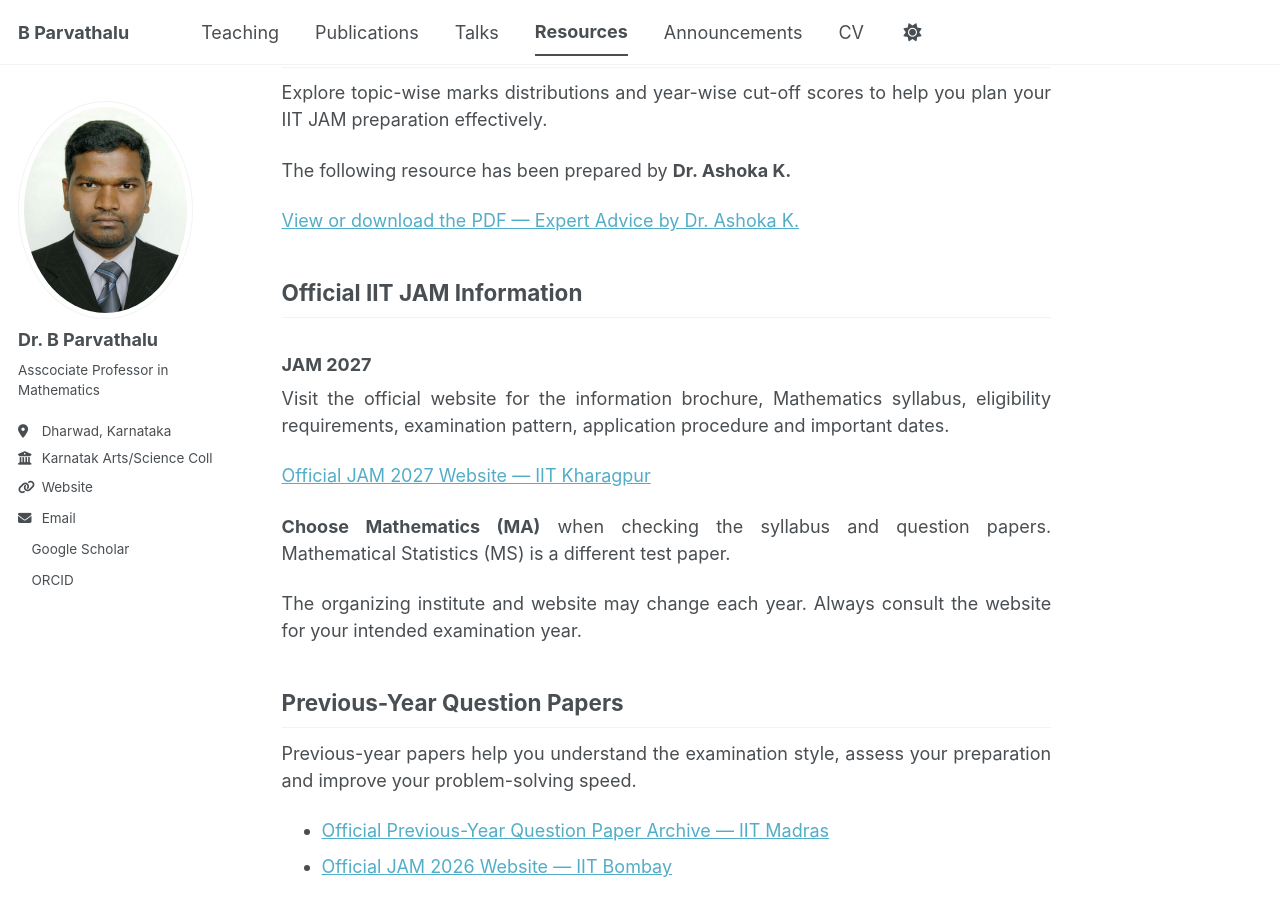
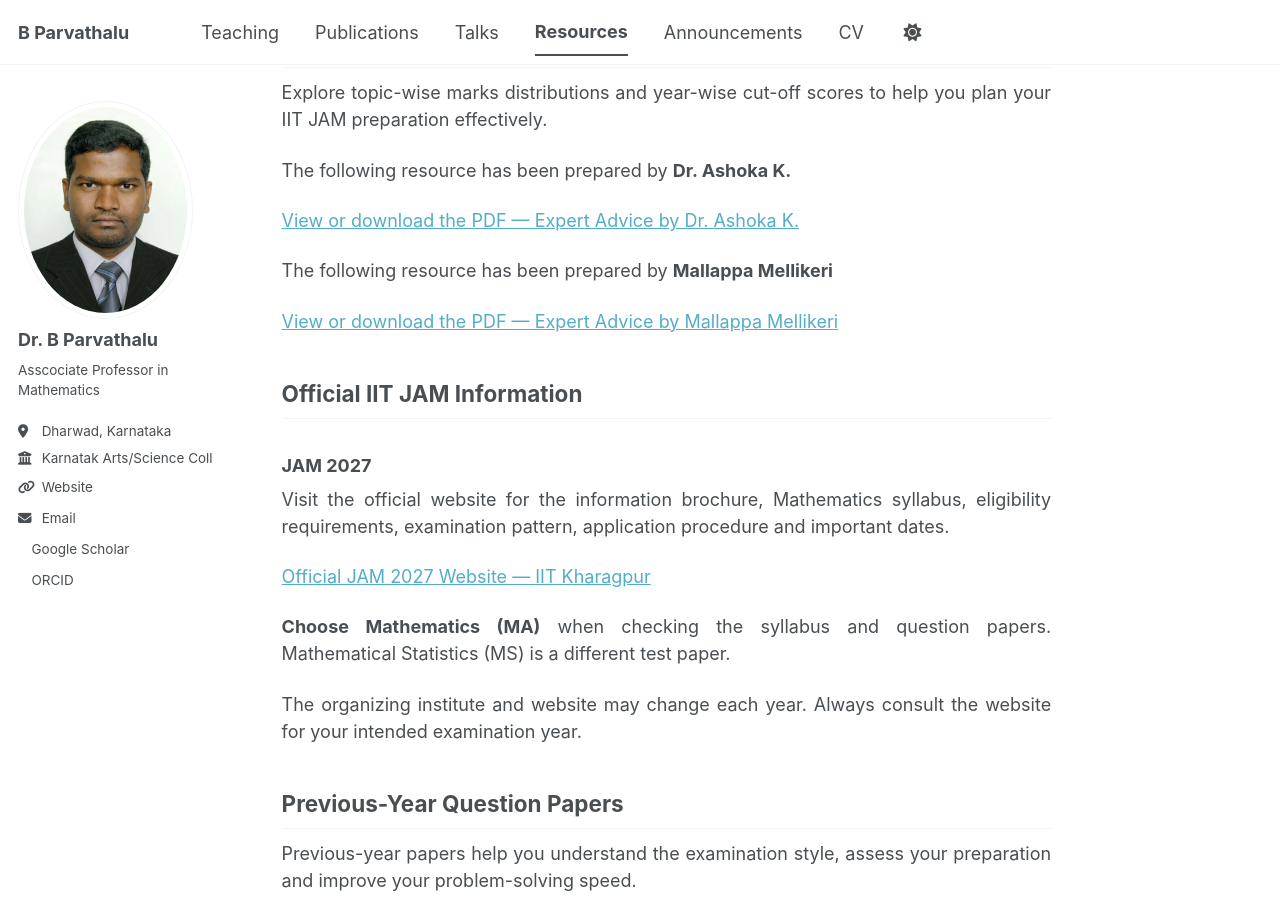
Before and after one commit to drbp-kcd/drbp-kcd.github.io, a Jekyll site: the page built from _resources/iit-jam-mathematics.md, in a window 1280 px wide and 900 px high, scrolled down 878 px. Built offline with Jekyll 4.4.1, drawn with Linux system fonts in a browser that asks for light colours; a style sheet for code colours, icons or effects is not loaded.

Commit message:
Update iit-jam-mathematics.md

```diff
--- a/_resources/iit-jam-mathematics.md
+++ b/_resources/iit-jam-mathematics.md
@@ -48,6 +48,10 @@ to help you plan your IIT JAM preparation effectively.
 The following resource has been prepared by **Dr. Ashoka K.**
 
 [View or download the PDF — Expert Advice by Dr. Ashoka K.]({{ '/files/resources/JAM/iit-jam-expert-advice-ashoka-k.pdf' | relative_url }})
+
+The following resource has been prepared by **Mallappa Mellikeri**
+
+[View or download the PDF — Expert Advice by Mallappa Mellikeri]({{ '/files/resources/JAM/IIT-JAM-Workshop-Mallappa.pdf' | relative_url }})
 
 ## Official IIT JAM Information
 
```
